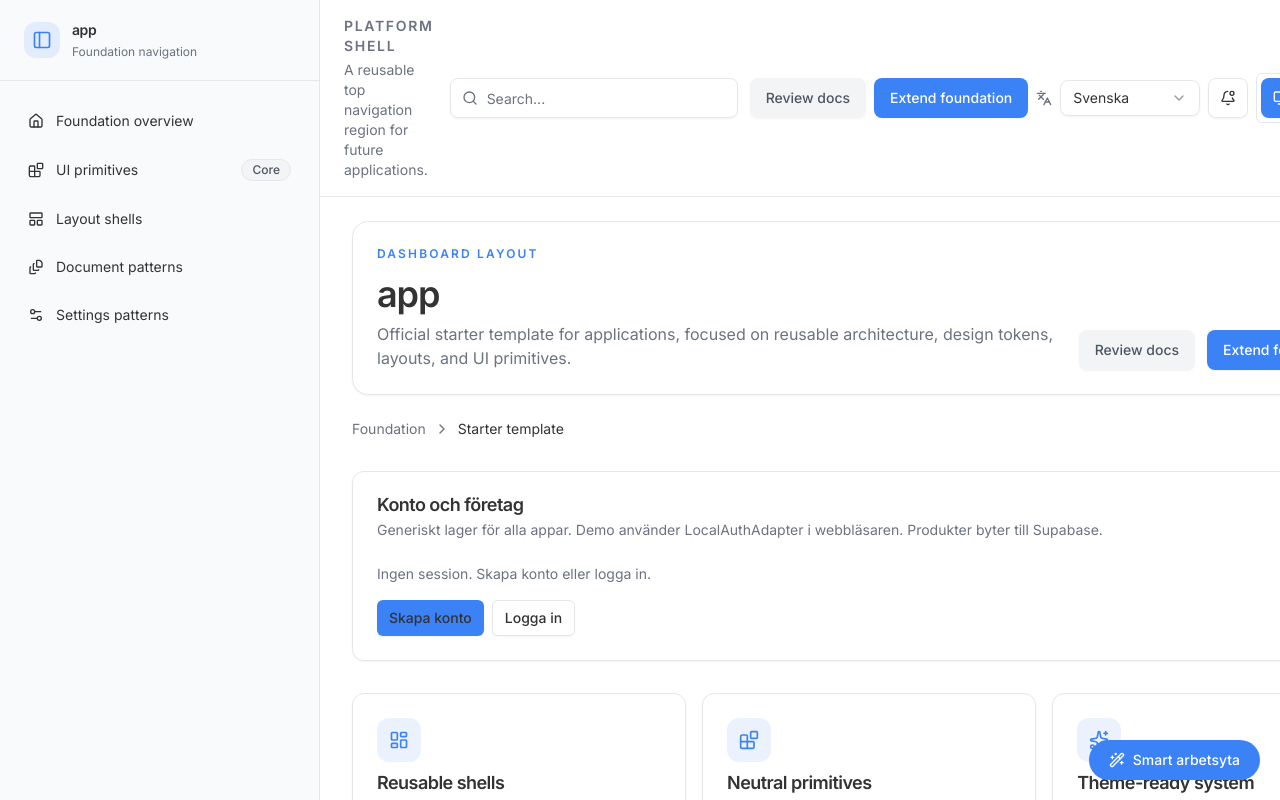
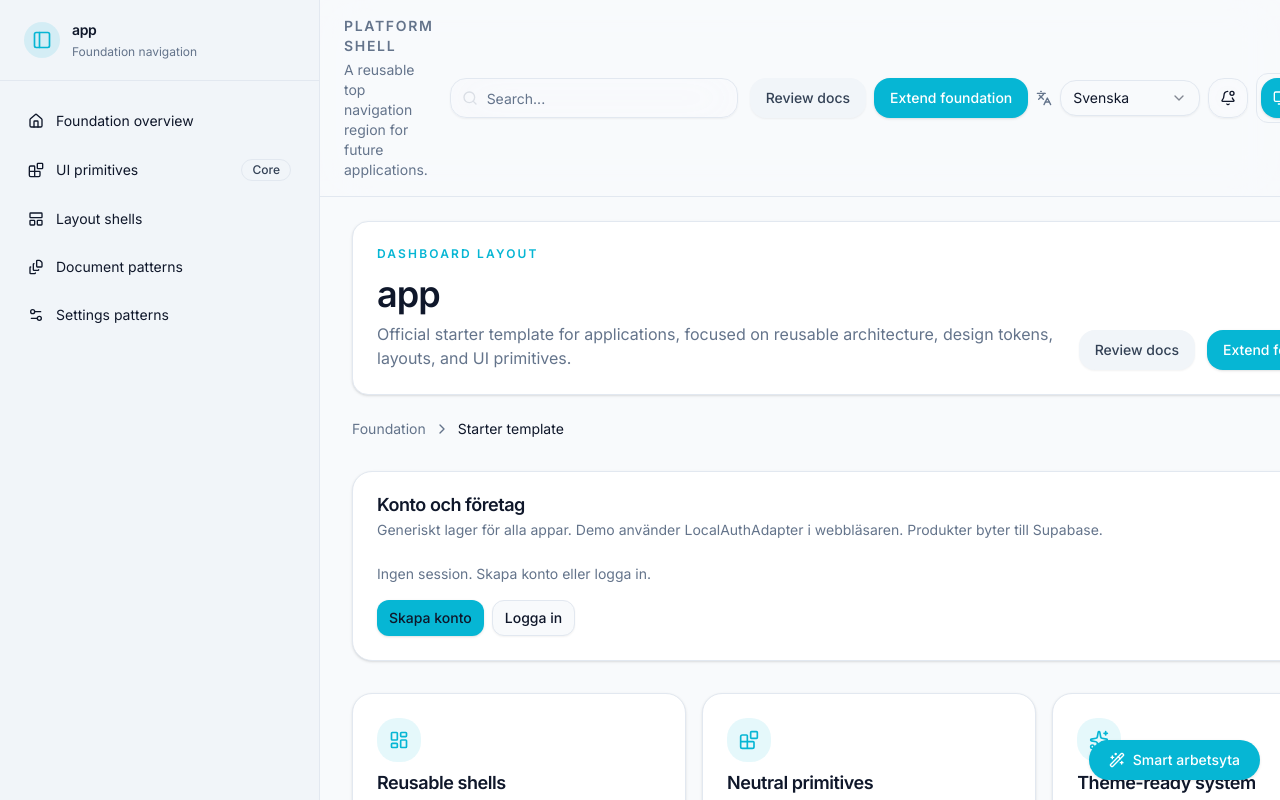
Before and after one commit to PaddeFTW/app-template, a Next.js app: page / in a window 1280 px wide. Shown: the top 800 px of the page. Built offline with nearby package versions, Linux system fonts and the light colour scheme.

Commit message:
feat: 2027 modern cool theme (cyan/violet, glass, better radius/shadows)

```diff
--- a/app/globals.css
+++ b/app/globals.css
@@ -3,44 +3,44 @@
 
 @custom-variant dark (&:is(.dark *));
 
-/* v0 Modern Minimal — light */
+/* 2027 Modern Cool — light */
 :root {
-  --background: #ffffff;
-  --foreground: #333333;
+  --background: #f8fafc;
+  --foreground: #0f172a;
   --card: #ffffff;
-  --card-foreground: #333333;
+  --card-foreground: #0f172a;
   --popover: #ffffff;
-  --popover-foreground: #333333;
-  --primary: #3b82f6;
+  --popover-foreground: #0f172a;
+  --primary: #06b6d4;
   --primary-foreground: #ffffff;
-  --secondary: #f3f4f6;
-  --secondary-foreground: #4b5563;
-  --muted: #f9fafb;
-  --muted-foreground: #6b7280;
-  --accent: #e0f2fe;
-  --accent-foreground: #1e3a8a;
+  --secondary: #f1f5f9;
+  --secondary-foreground: #334155;
+  --muted: #f1f5f9;
+  --muted-foreground: #64748b;
+  --accent: #a855f7;
+  --accent-foreground: #ffffff;
   --success: #10b981;
   --warning: #f59e0b;
   --destructive: #ef4444;
   --destructive-foreground: #ffffff;
-  --border: #e5e7eb;
-  --input: #e5e7eb;
-  --ring: #3b82f6;
+  --border: #e2e8f0;
+  --input: #e2e8f0;
+  --ring: #06b6d4;
   --surface: #ffffff;
   --surface-elevated: #ffffff;
-  --chart-1: #3b82f6;
-  --chart-2: #2563eb;
-  --chart-3: #1d4ed8;
-  --chart-4: #1e40af;
-  --chart-5: #1e3a8a;
-  --sidebar: #f9fafb;
-  --sidebar-foreground: #333333;
-  --sidebar-primary: #3b82f6;
+  --chart-1: #06b6d4;
+  --chart-2: #8b5cf6;
+  --chart-3: #ec4899;
+  --chart-4: #f59e0b;
+  --chart-5: #10b981;
+  --sidebar: #f1f5f9;
+  --sidebar-foreground: #0f172a;
+  --sidebar-primary: #06b6d4;
   --sidebar-primary-foreground: #ffffff;
   --sidebar-accent: #e0f2fe;
-  --sidebar-accent-foreground: #1e3a8a;
-  --sidebar-border: #e5e7eb;
-  --sidebar-ring: #3b82f6;
+  --sidebar-accent-foreground: #0c4a6e;
+  --sidebar-border: #e2e8f0;
+  --sidebar-ring: #06b6d4;
   --space-1: 0.25rem;
   --space-2: 0.5rem;
   --space-3: 0.75rem;
@@ -51,64 +51,64 @@
   --space-10: 2.5rem;
   --space-12: 3rem;
   --space-16: 4rem;
-  --radius: 0.375rem;
-  --radius-sm: 0.25rem;
-  --radius-md: 0.375rem;
-  --radius-lg: 0.5rem;
-  --radius-xl: 0.75rem;
-  --shadow-xs: 0 1px 2px 0 #0000000d;
-  --shadow-sm: 0 1px 2px 0 #0000000d;
-  --shadow-md: 0 1px 2px 0 #0000000d;
-  --shadow-lg: 0 1px 2px 0 #0000000d;
+  --radius: 0.75rem;
+  --radius-sm: 0.5rem;
+  --radius-md: 0.75rem;
+  --radius-lg: 1rem;
+  --radius-xl: 1.25rem;
+  --shadow-xs: 0 1px 2px 0 rgb(0 0 0 / 0.05);
+  --shadow-sm: 0 1px 3px 0 rgb(0 0 0 / 0.1), 0 1px 2px -1px rgb(0 0 0 / 0.1);
+  --shadow-md: 0 4px 6px -1px rgb(0 0 0 / 0.1), 0 2px 4px -2px rgb(0 0 0 / 0.1);
+  --shadow-lg: 0 10px 15px -3px rgb(0 0 0 / 0.1), 0 4px 6px -4px rgb(0 0 0 / 0.1);
   --font-sans: var(--font-inter), Inter, ui-sans-serif, system-ui, sans-serif;
   --font-serif: var(--font-source-serif), "Source Serif 4", ui-serif, Georgia, serif;
   --font-mono: var(--font-geist-mono), "Geist Mono", ui-monospace, SFMono-Regular, monospace;
-  --tracking-tight: -0.03em;
-  --tracking-wide: 0.04em;
+  --tracking-tight: -0.025em;
+  --tracking-wide: 0.025em;
   --duration-fast: 150ms;
-  --duration-base: 250ms;
-  --duration-slow: 400ms;
-  --ease-standard: cubic-bezier(0.16, 1, 0.3, 1);
+  --duration-base: 200ms;
+  --duration-slow: 300ms;
+  --ease-standard: cubic-bezier(0.4, 0, 0.2, 1);
 }
 
-/* v0 Modern Minimal — dark */
+/* 2027 Modern Cool — dark */
 .dark {
-  --background: #0f172a;
-  --foreground: #f3f4f6;
-  --card: #1e293b;
-  --card-foreground: #f3f4f6;
-  --popover: #1e293b;
-  --popover-foreground: #f3f4f6;
-  --primary: #3b82f6;
-  --primary-foreground: #ffffff;
+  --background: #020617;
+  --foreground: #f1f5f9;
+  --card: #0f172a;
+  --card-foreground: #f1f5f9;
+  --popover: #0f172a;
+  --popover-foreground: #f1f5f9;
+  --primary: #22d3ee;
+  --primary-foreground: #020617;
   --secondary: #1e293b;
   --secondary-foreground: #cbd5e1;
   --muted: #1e293b;
   --muted-foreground: #94a3b8;
-  --accent: #1e3a8a;
-  --accent-foreground: #e0f2fe;
+  --accent: #c084fc;
+  --accent-foreground: #020617;
   --success: #34d399;
   --warning: #fbbf24;
-  --destructive: #ef4444;
-  --destructive-foreground: #ffffff;
-  --border: #334155;
-  --input: #334155;
-  --ring: #3b82f6;
-  --surface: #0f172a;
-  --surface-elevated: #1e293b;
-  --chart-1: #3b82f6;
-  --chart-2: #2563eb;
-  --chart-3: #1d4ed8;
-  --chart-4: #1e40af;
-  --chart-5: #1e3a8a;
-  --sidebar: #1e293b;
-  --sidebar-foreground: #f3f4f6;
-  --sidebar-primary: #3b82f6;
-  --sidebar-primary-foreground: #ffffff;
-  --sidebar-accent: #1e3a8a;
-  --sidebar-accent-foreground: #e0f2fe;
-  --sidebar-border: #334155;
-  --sidebar-ring: #3b82f6;
+  --destructive: #f87171;
+  --destructive-foreground: #020617;
+  --border: #1e293b;
+  --input: #1e293b;
+  --ring: #22d3ee;
+  --surface: #020617;
+  --surface-elevated: #0f172a;
+  --chart-1: #22d3ee;
+  --chart-2: #a78bfa;
+  --chart-3: #f472b6;
+  --chart-4: #fbbf24;
+  --chart-5: #34d399;
+  --sidebar: #0f172a;
+  --sidebar-foreground: #f1f5f9;
+  --sidebar-primary: #22d3ee;
+  --sidebar-primary-foreground: #020617;
+  --sidebar-accent: #164e63;
+  --sidebar-accent-foreground: #a5f3fc;
+  --sidebar-border: #1e293b;
+  --sidebar-ring: #22d3ee;
 }
 
 @theme inline {
@@ -173,6 +173,7 @@ body {
   @apply bg-background text-foreground antialiased;
   min-height: 100vh;
   font-family: var(--font-sans);
+  background-image: radial-gradient(ellipse at top, color-mix(in oklab, var(--primary) 8%, transparent), transparent 50%);
 }
 
 a {
@@ -185,10 +186,7 @@ a {
 }
 
 @layer base {
-  h1,
-  h2,
-  h3,
-  h4 {
+  h1, h2, h3, h4 {
     letter-spacing: var(--tracking-tight);
   }
 }
@@ -202,24 +200,17 @@ a {
     background-color: var(--surface-elevated);
   }
 
-  .shadow-token-xs {
-    box-shadow: var(--shadow-xs);
-  }
-
-  .shadow-token-sm {
-    box-shadow: var(--shadow-sm);
-  }
-
-  .shadow-token-md {
-    box-shadow: var(--shadow-md);
-  }
-
-  .shadow-token-lg {
-    box-shadow: var(--shadow-lg);
-  }
+  .shadow-token-xs { box-shadow: var(--shadow-xs); }
+  .shadow-token-sm { box-shadow: var(--shadow-sm); }
+  .shadow-token-md { box-shadow: var(--shadow-md); }
+  .shadow-token-lg { box-shadow: var(--shadow-lg); }
 
   .transition-token {
     transition-duration: var(--duration-base);
     transition-timing-function: var(--ease-standard);
   }
+
+  .glass {
+    @apply bg-background/70 backdrop-blur-xl border border-border/50;
+  }
 }
```
